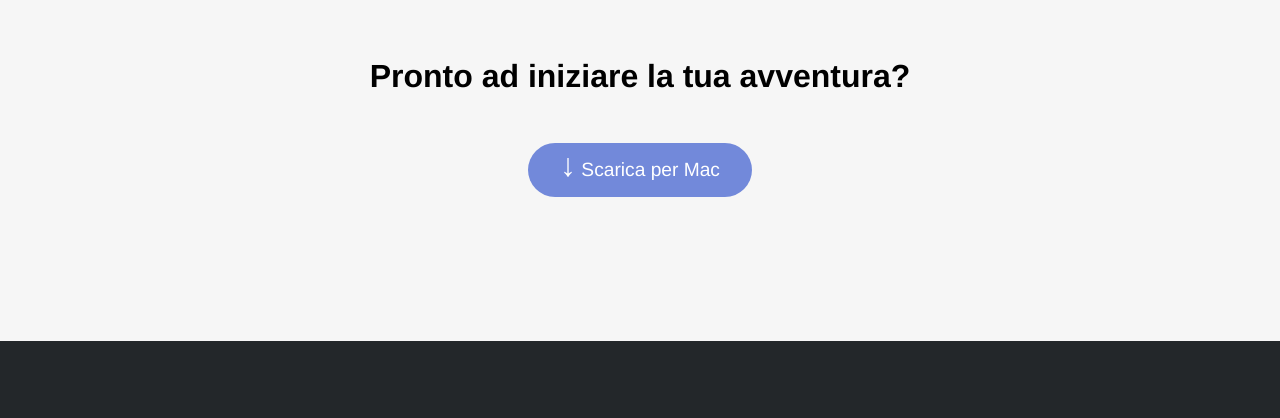
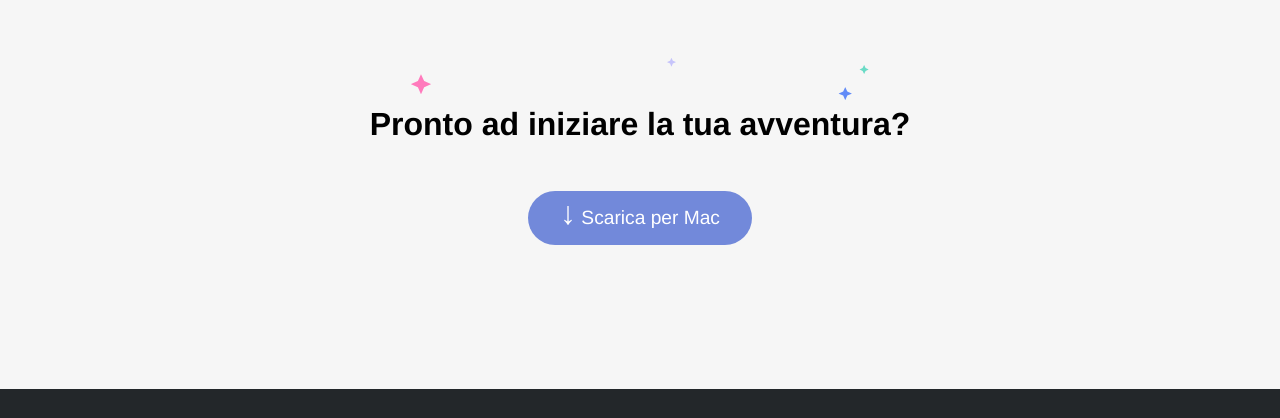
Before and after one commit to gianmarcocilia/htmlcss-discord, a plain HTML site: page index.html in a window 1280 px wide. Shown: the part 3476-3894 px from the top of the page. Drawn offline with Linux system fonts and the light colour scheme.

Commit message:
add: update stars background to title

```diff
--- a/css/style.css
+++ b/css/style.css
@@ -183,6 +183,11 @@ header {
 
  .content h3 {
     font-size: 2rem;
+    padding-top: 3rem;
+    background-image: url(../img/stars.svg);
+    background-size: 55%;
+    background-repeat: no-repeat;
+    background-position: top;
  }
 
  .download2 {
```
